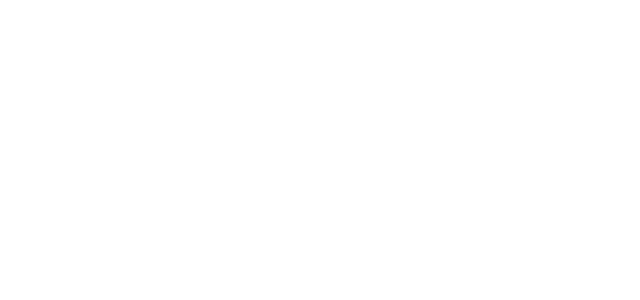
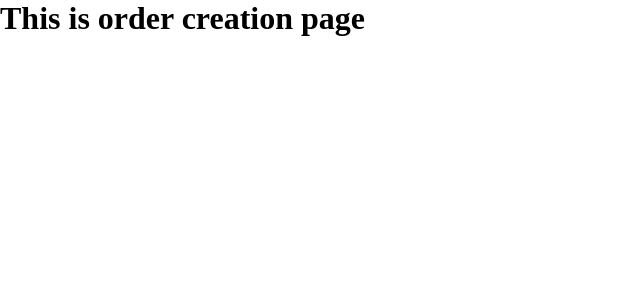
Before and after one commit to Ovsyannikov345/Elevator-factory-service, a React (Create React App) app in the folder app/: page /orders/create in a window 1280 px wide. Shown: the top 300 px of the page, without its empty margins (0-640 px from the left). Built offline with nearby package versions, Linux system fonts and the light colour scheme.

Commit message:
feat: create router and routing paths

```diff
--- a/app/src/components/App.js
+++ /dev/null
@@ -1,7 +0,0 @@
-import React from 'react';
-
-const App = () => {
-    return <></>
-}
-
-export default App;
--- /dev/null
+++ b/app/src/components/App.jsx
@@ -0,0 +1,16 @@
+import React from "react";
+import { Routes, Route, Navigate } from "react-router-dom";
+import OrdersPage from "../pages/OrdersPage";
+import OrderCreationPage from "../pages/OrderCreationPage";
+
+const App = () => {
+    return (
+        <Routes>
+            <Route path="/orders/create" element={<OrderCreationPage />} />
+            <Route path="/orders" element={<OrdersPage />} />
+            <Route path="*" element={<Navigate to="/orders" replace />} />
+        </Routes>
+    );
+};
+
+export default App;
--- a/app/src/index.js
+++ b/app/src/index.js
@@ -1,9 +1,14 @@
 import React from "react";
 import ReactDOM from "react-dom/client";
 import App from "./components/App";
+import { BrowserRouter } from "react-router-dom";
 
 import "./styles/index.css";
 
 const root = ReactDOM.createRoot(document.getElementById("root"));
 
-root.render(<App />);
+root.render(
+    <BrowserRouter>
+        <App />
+    </BrowserRouter>
+);
--- /dev/null
+++ b/app/src/pages/OrderCreationPage.jsx
@@ -0,0 +1,7 @@
+import React from 'react';
+
+const OrderCreationPage = () => {
+    return <h1>This is order creation page</h1>
+}
+
+export default OrderCreationPage;
--- /dev/null
+++ b/app/src/pages/OrdersPage.jsx
@@ -0,0 +1,7 @@
+import React from 'react';
+
+const OrdersPage = () => {
+    return <h1>This is orders page</h1>
+}
+
+export default OrdersPage;
```
